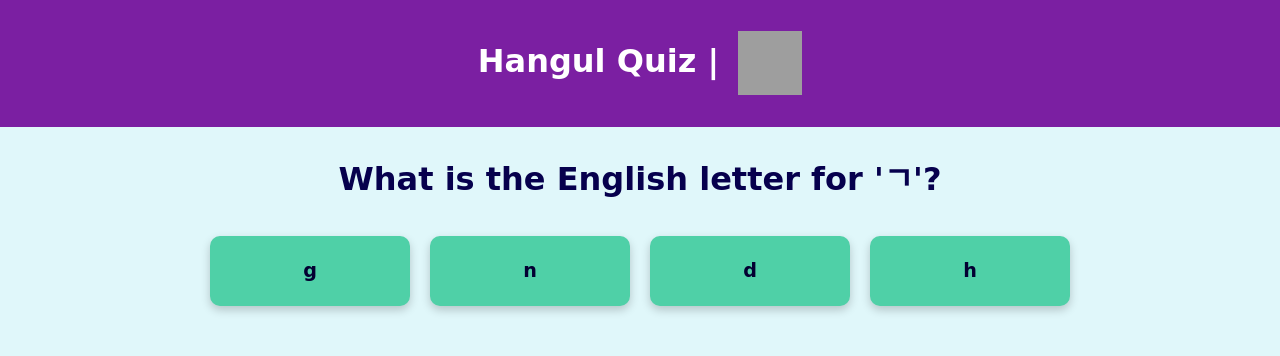
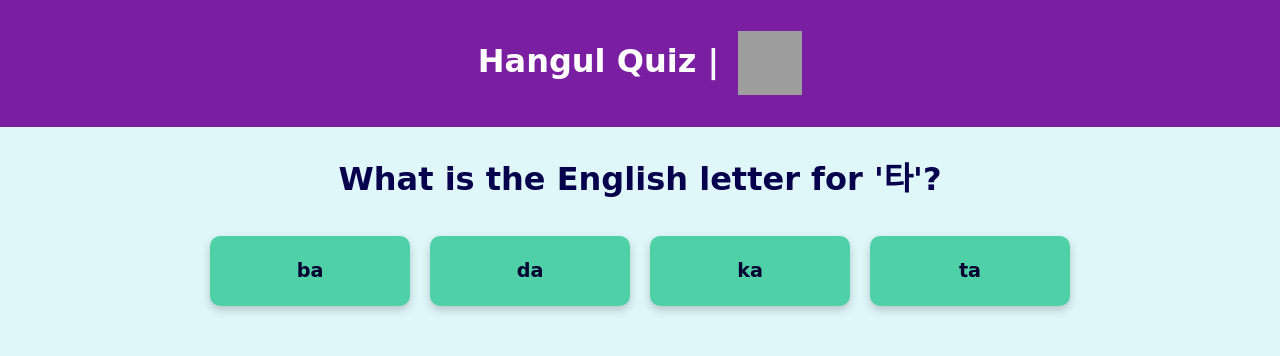
Before and after one commit to jasurgraduate/Hangul, a React (Create React App) app: page / in a window 1280 px wide. Shown: the top 356 px of the page. Built offline with nearby package versions, Linux system fonts and the light colour scheme; grey boxes are pictures that could not be loaded.

Commit message:
new features :)

```diff
--- a/src/components/Quiz.js
+++ b/src/components/Quiz.js
@@ -1,4 +1,4 @@
-import React, { useState } from 'react';
+import React, { useState, useEffect } from 'react';
 import Confetti from 'react-confetti';
 import '../App.css';
 import { questions } from './Questions'; // Adjust the path if necessary
@@ -11,21 +11,40 @@ const motivationalMessages = [
     "Fantastic! Hangul will be second nature to you! 🐼",
 ];
 
+// Utility function to shuffle an array
+const shuffleArray = (array) => {
+    for (let i = array.length - 1; i > 0; i--) {
+        const j = Math.floor(Math.random() * (i + 1));
+        [array[i], array[j]] = [array[j], array[i]]; // Swap elements
+    }
+    return array;
+};
+
 const Quiz = () => {
     const [currentQuestion, setCurrentQuestion] = useState(0);
     const [score, setScore] = useState(0);
     const [finished, setFinished] = useState(false);
     const [feedback, setFeedback] = useState('');
     const [consecutiveCorrect, setConsecutiveCorrect] = useState(0);
-    const [showConfetti, setShowConfetti] = useState(false);
     const [message, setMessage] = useState('');
+    const [showConfetti, setShowConfetti] = useState(false); // State to control confetti
+    const [shuffledQuestions, setShuffledQuestions] = useState([]); // State to hold shuffled questions
 
     // Initialize audio for correct and incorrect answers
     const correctSound = new Audio(`${process.env.PUBLIC_URL}/sounds/true.mp3`);
     const incorrectSound = new Audio(`${process.env.PUBLIC_URL}/sounds/fail.mp3`);
+    incorrectSound.volume = 0.3; // Set volume to 70%
+
+    useEffect(() => {
+        const shuffled = shuffleArray(questions.map(question => ({
+            ...question,
+            options: shuffleArray([...question.options]) // Shuffle options for each question
+        })));
+        setShuffledQuestions(shuffled);
+    }, []);
 
     const handleAnswer = (option) => {
-        if (option === questions[currentQuestion].answer) {
+        if (option === shuffledQuestions[currentQuestion].answer) {
             setScore(score + 1);
             setFeedback("Correct!");
             correctSound.play(); // Play correct answer sound
@@ -36,11 +55,16 @@ const Quiz = () => {
 
             // Check if they have answered three in a row
             if (newConsecutiveCorrect % 3 === 0) {
-                setShowConfetti(true);
+                setShowConfetti(true); // Show confetti
                 setMessage(motivationalMessages[Math.floor(Math.random() * motivationalMessages.length)]);
+
+                // Clear motivational message after 3 seconds
+                setTimeout(() => {
+                    setMessage('');
+                }, 3000);
             }
         } else {
-            setFeedback("Incorrect. The correct answer is: " + questions[currentQuestion].answer);
+            setFeedback("Incorrect. The correct answer is: " + shuffledQuestions[currentQuestion].answer);
             incorrectSound.play(); // Play incorrect answer sound
             setConsecutiveCorrect(0); // Reset on incorrect answer
             setMessage(''); // Clear the motivational message
@@ -48,10 +72,10 @@ const Quiz = () => {
 
         // Immediately move to the next question
         const nextQuestion = currentQuestion + 1;
-        setCurrentQuestion(nextQuestion < questions.length ? nextQuestion : currentQuestion);
+        setCurrentQuestion(nextQuestion < shuffledQuestions.length ? nextQuestion : currentQuestion);
 
         // If there are more questions, set a timeout to clear feedback
-        if (nextQuestion < questions.length) {
+        if (nextQuestion < shuffledQuestions.length) {
             setTimeout(() => {
                 setFeedback('');
             }, 3000);
@@ -62,7 +86,6 @@ const Quiz = () => {
 
     const handleConfettiComplete = () => {
         setShowConfetti(false); // Hide confetti after it has finished
-        setMessage(''); // Clear motivational message
     };
 
     // New function to reset the quiz state
@@ -72,8 +95,15 @@ const Quiz = () => {
         setFinished(false);
         setFeedback('');
         setConsecutiveCorrect(0);
-        setShowConfetti(false);
         setMessage('');
+        setShowConfetti(false); // Reset confetti state
+
+        // Shuffle questions again
+        const shuffled = shuffleArray(questions.map(question => ({
+            ...question,
+            options: shuffleArray([...question.options]) // Shuffle options for each question
+        })));
+        setShuffledQuestions(shuffled);
     };
 
     return (
@@ -98,28 +128,30 @@ const Quiz = () => {
                         onConfettiComplete={handleConfettiComplete}
                     />
                 )}
-                {finished ? (
+                {shuffledQuestions.length === 0 ? (
+                    <p>Loading questions...</p>
+                ) : (
+                    finished ? (
                         <div>
-                        <Results score={score} total={questions.length} /> {/* Use Results component here */}
-                        {/* Restart button to reset the quiz */}
+                            <Results score={score} total={shuffledQuestions.length} />
                             <button onClick={restartQuiz} className="restart-button">Restart Quiz</button>
                         </div>
                     ) : (
                         <div className="quiz-content">
-                        <h2 className="question">{questions[currentQuestion].question}</h2>
-                        {questions[currentQuestion].options.map((option, index) => (
+                            <h2 className="question">{shuffledQuestions[currentQuestion].question}</h2>
+                            {shuffledQuestions[currentQuestion].options.map((option, index) => (
                                 <button key={index} onClick={() => handleAnswer(option)} className="option-button">
                                     {option}
                                 </button>
                             ))}
-
-                        {message && <div className="motivational-message">{message}</div>} {/* Display motivational message */}
+                            {message && <div className="motivational-message">{message}</div>}
                             {feedback && <div className="feedback">{feedback}</div>}
                         </div>
+                    )
                 )}
             </main>
             <footer className="quiz-footer">
-                <p>© 2024  <a href="https://jasurlive.uz" target="_blank" rel="noopener noreferrer">jasurlive.uz</a>. All rights reserved.</p>
+                <p>© 2024 <a href="https://jasurlive.uz" target="_blank" rel="noopener noreferrer">jasurlive.uz</a>. All rights reserved.</p>
             </footer>
         </div>
     );
```
Lines whose indentation alone changed are shown as unchanged.
